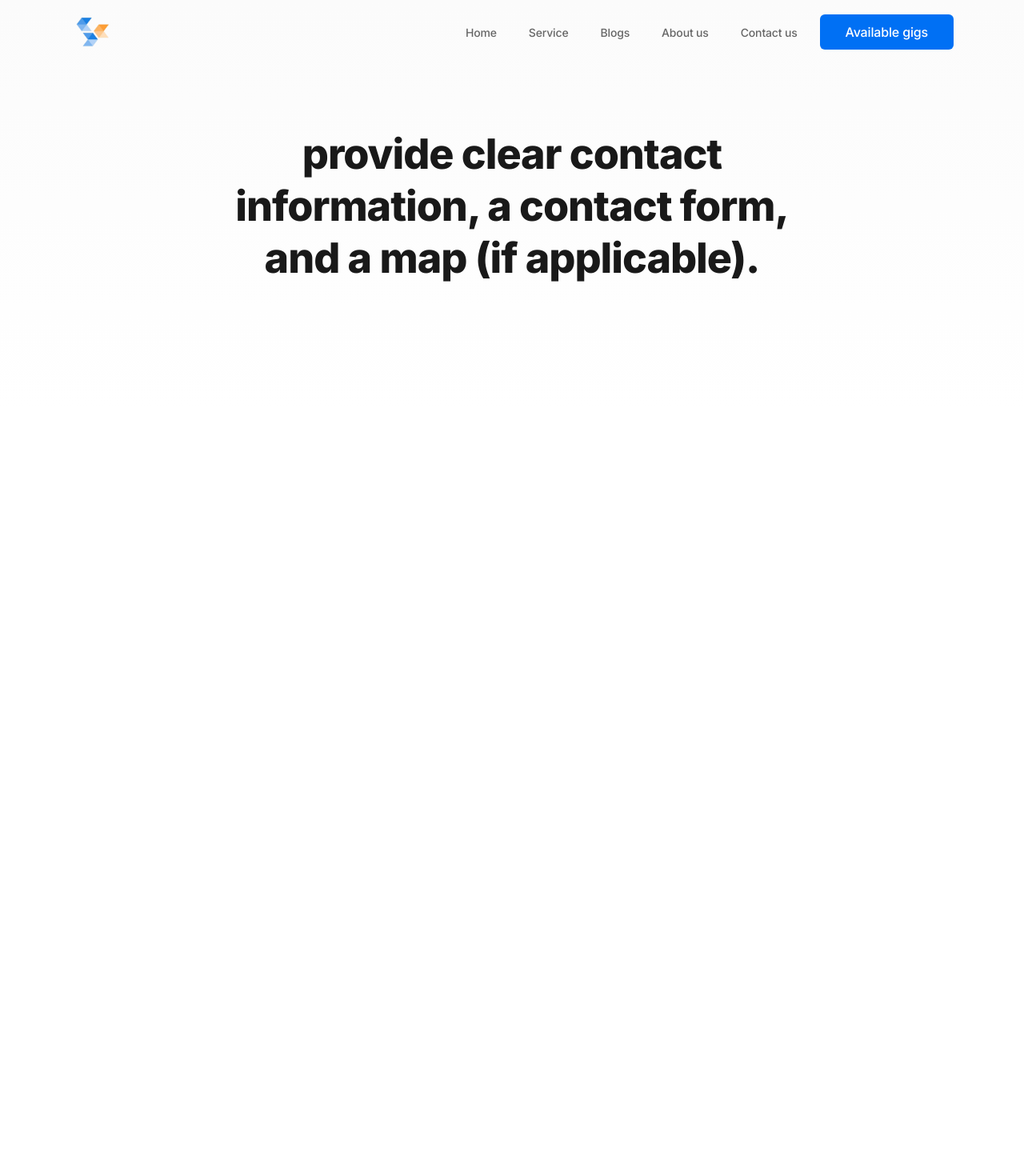
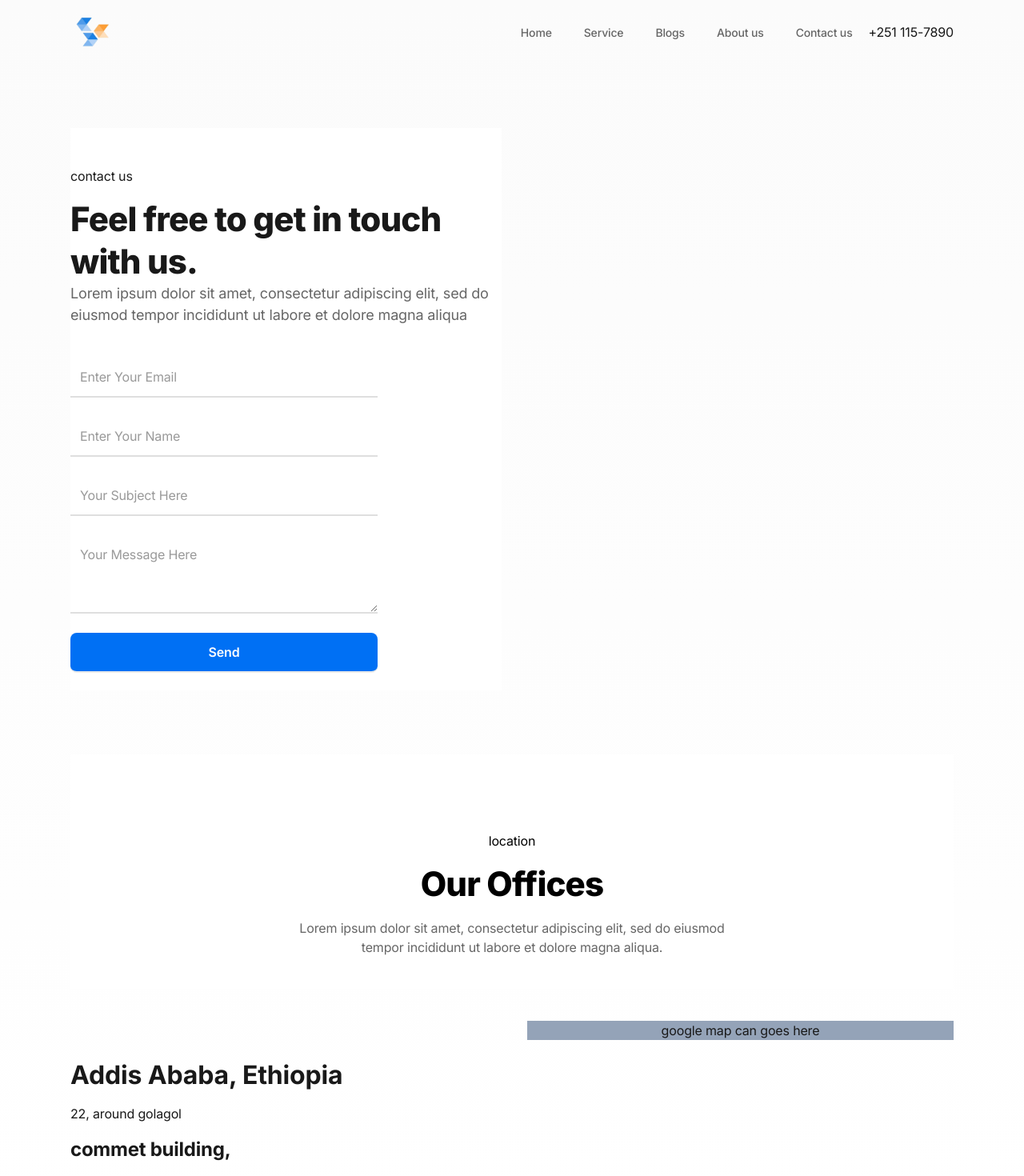
Before and after one commit to habtish1/Source-Code-Web, a Next.js app: page /contact in a window 1280 px wide. Shown: the top 1470 px of the page at 80% size. Before the commit the page ends 800 px from the top, so only its background shows below. Built offline with nearby package versions, Linux system fonts and the light colour scheme.

Commit message:
about pages done

```diff
--- a/app/(auth)/contact/page.tsx
+++ b/app/(auth)/contact/page.tsx
@@ -1,89 +1,107 @@
-export const metadata = {
-  title: "Sign In - Simple",
-  description: "Page description",
-};
+"use client";
 
-import Link from "next/link";
+import Aos from "aos";
+import "aos/dist/aos.css";
+import { useEffect } from "react";
 
-export default function SignIn() {
+export default function Contact() {
+  useEffect(() => {
+    Aos.init({
+      once: true,
+      disable: "phone",
+      duration: 700,
+      easing: "ease-out-cubic",
+    });
+  });
   return (
     <section className="bg-gradient-to-b from-gray-100 to-white">
       <div className="max-w-6xl mx-auto px-4 sm:px-6">
-        <div className="pt-32 pb-12 md:pt-40 md:pb-20">
-          {/* Page header */}
-          <div className="max-w-3xl mx-auto text-center pb-12 md:pb-20">
-            <h1 className="h1">
-              {" "}
-              provide clear contact information, a contact form, and a map (if
-              applicable).
-            </h1>
+        <div className="w-full flex flex-col gap-y-4 md:flex-row max-h-max mx-auto pt-32  pb-12 md:pt-40 md:pb-20">
+          <div className="max-w-[682px]  w-full max-h-max bg-white py-8 mr-8">
+            <div className="w-full h-auto ">
+              <h1 className="h5 mt-4">contact us</h1>
+              <h1 className="h2 mt-4">Feel free to get in touch with us.</h1>
+              <p
+                className="text-lg max-w-[682px] w-full text-gray-600"
+                data-aos="zoom-y-out"
+                data-aos-delay="150"
+              >
+                Lorem ipsum dolor sit amet, consectetur adipiscing elit, sed do
+                eiusmod tempor incididunt ut labore et dolore magna aliqua
+              </p>
+            </div>
+            <form className="w-96 h-96 mt-10 bg-white">
+              {/* </div> */}
+
+              {/* <div className="flex w-max-[360px] flex-col"> */}
+              <div className="w-full flex flex-col">
+                <input
+                  type="email"
+                  className="w-full placeholder:capitalize py-3 text-base border-y-0 border-x-0 border-b-2 border-gray-300  placeholder:text-gray-400  outline-none"
+                  placeholder="enter your email"
+                />
+              </div>
+              <div className="w-full  flex flex-col">
+                <input
+                  type="text"
+                  className="w-full placeholder:capitalize mt-6 py-3 text-base border-y-0 border-x-0 border-b-2 border-gray-300  placeholder:text-gray-400 outline-none"
+                  placeholder="enter your name"
+                />
+              </div>
+              <div className="w-full flex flex-col">
+                <input
+                  type="text"
+                  className="w-full placeholder:capitalize mt-6 py-3 text-base border-y-0 border-x-0 border-b-2 border-gray-300 placeholder:text-gray-400 outline-none"
+                  placeholder="your subject here"
+                />
+              </div>
+              <div className="w-full flex flex-col ">
+                <textarea
+                  rows={3}
+                  className="w-full placeholder:capitalize mt-6 py-3 text-base border-y-0 border-x-0 border-b-2 border-gray-300 placeholder:text-gray-400 outline-none"
+                  placeholder="your message here"
+                />
+              </div>
+
+              {/* button */}
+
+              <button className="w-full mt-6 py-3 px-8 outline-none border-b-2 disabled:cursor-not-allowed disabled:opacity-50 bg-blue-600 rounded-lg capitalize text-base text-white font-semibold text-center">
+                send
+              </button>
+              {/* </div> */}
+            </form>
           </div>
+          <div className=" max-w-[533px] max-md:h-80 w-full mx-auto max-h-max bg-slate-400  "></div>
+        </div>
+        {/* our office */}
+        <div className="w-full flex flex-col justify-center items-center  mx-auto text-black max-h-max bg-white pt-16 md:pt-24 pb-6 md:pb-10">
+          <h1 className=" max-w-max h5 text-center mb-4 ">location</h1>
+          <h1 className="h2 text-center w-full">Our Offices</h1>
+          <p
+            className="max-w-xl mx-auto mt-4 text-center text-base text-gray-600"
+            data-aos="zoom-y-out"
+            data-aos-delay="150"
+          >
+            Lorem ipsum dolor sit amet, consectetur adipiscing elit, sed do
+            eiusmod tempor incididunt ut labore et dolore magna aliqua.
+          </p>
+        </div>
 
-          {/* Form */}
-          {/* <div className="max-w-sm mx-auto">
-            <form>
-              <div className="flex flex-wrap -mx-3 mb-4">
-                <div className="w-full px-3">
-                  <label className="block text-gray-800 text-sm font-medium mb-1" htmlFor="email">Email</label>
-                  <input id="email" type="email" className="form-input w-full text-gray-800" placeholder="Enter your email address" required />
-                </div>
-              </div>
-              <div className="flex flex-wrap -mx-3 mb-4">
-                <div className="w-full px-3">
-                  <div className="flex justify-between">
-                    <label className="block text-gray-800 text-sm font-medium mb-1" htmlFor="password">Password</label>
-                    <Link href="/reset-password" className="text-sm font-medium text-blue-600 hover:underline">Having trouble signing in?</Link>
-                  </div>
-                  <input id="password" type="password" className="form-input w-full text-gray-800" placeholder="Enter your password" required />
-                </div>
-              </div>
-              <div className="flex flex-wrap -mx-3 mb-4">
-                <div className="w-full px-3">
-                  <div className="flex justify-between">
-                    <label className="flex items-center">
-                      <input type="checkbox" className="form-checkbox" />
-                      <span className="text-gray-600 ml-2">Keep me signed in</span>
-                    </label>
-                  </div>
-                </div>
-              </div>
-              <div className="flex flex-wrap -mx-3 mt-6">
-                <div className="w-full px-3">
-                  <button className="btn text-white bg-blue-600 hover:bg-blue-700 w-full">Sign in</button>
-                </div>
-              </div>
-            </form>
-            <div className="flex items-center my-6">
-              <div className="border-t border-gray-300 grow mr-3" aria-hidden="true"></div>
-              <div className="text-gray-600 italic">Or</div>
-              <div className="border-t border-gray-300 grow ml-3" aria-hidden="true"></div>
+        {/* map and address */}
+        <div className="w-full flex flex-col gap-y-8 md:flex-row max-h-max mx-auto pt-6  pb-12 md:pt-10 md:pb-20">
+          <div className="max-w-[682px]  w-full max-h-max  py-8">
+            <div className="w-full h-20 ">
+              <h1 className="h3 mt-4">Addis Ababa, Ethiopia</h1>
+              <p className="text-base mt-4">22, around golagol</p>
+              <h1 className="h4 mt-4">commet building, </h1>
+              <p className="text-base mt-4">office number: 201</p>
+              <p className="text-base my-4">info@gmail.com</p>
+              <a href="tel:+1234567890">Call us at (123) 456-7890</a>
             </div>
-            <form>
-              <div className="flex flex-wrap -mx-3 mb-3">
-                <div className="w-full px-3">
-                  <button className="btn px-0 text-white bg-gray-900 hover:bg-gray-800 w-full relative flex items-center">
-                    <svg className="w-4 h-4 fill-current text-white opacity-75 shrink-0 mx-4" viewBox="0 0 16 16" xmlns="http://www.w3.org/2000/svg">
-                      <path d="M7.95 0C3.578 0 0 3.578 0 7.95c0 3.479 2.286 6.46 5.466 7.553.397.1.497-.199.497-.397v-1.392c-2.187.497-2.683-.993-2.683-.993-.398-.895-.895-1.193-.895-1.193-.696-.497.1-.497.1-.497.795.1 1.192.795 1.192.795.696 1.292 1.888.895 2.286.696.1-.497.298-.895.497-1.093-1.79-.2-3.578-.895-3.578-3.975 0-.895.298-1.59.795-2.087-.1-.2-.397-.994.1-2.087 0 0 .695-.2 2.186.795a6.408 6.408 0 011.987-.299c.696 0 1.392.1 1.988.299 1.49-.994 2.186-.795 2.186-.795.398 1.093.199 1.888.1 2.087.496.596.795 1.291.795 2.087 0 3.08-1.889 3.677-3.677 3.875.298.398.596.895.596 1.59v2.187c0 .198.1.497.596.397C13.714 14.41 16 11.43 16 7.95 15.9 3.578 12.323 0 7.95 0z" />
-                    </svg>
-                    <span className="flex-auto pl-16 pr-8 -ml-16">Continue with GitHub</span>
-                  </button>
-                </div>
-              </div>
-              <div className="flex flex-wrap -mx-3">
-                <div className="w-full px-3">
-                  <button className="btn px-0 text-white bg-red-600 hover:bg-red-700 w-full relative flex items-center">
-                    <svg className="w-4 h-4 fill-current text-white opacity-75 shrink-0 mx-4" viewBox="0 0 16 16" xmlns="http://www.w3.org/2000/svg">
-                      <path d="M7.9 7v2.4H12c-.2 1-1.2 3-4 3-2.4 0-4.3-2-4.3-4.4 0-2.4 2-4.4 4.3-4.4 1.4 0 2.3.6 2.8 1.1l1.9-1.8C11.5 1.7 9.9 1 8 1 4.1 1 1 4.1 1 8s3.1 7 7 7c4 0 6.7-2.8 6.7-6.8 0-.5 0-.8-.1-1.2H7.9z" />
-                    </svg>
-                    <span className="flex-auto pl-16 pr-8 -ml-16">Continue with Google</span>
-                  </button>
-                </div>
-              </div>
-            </form>
-            <div className="text-gray-600 text-center mt-6">
-              Don't you have an account? <Link href="/signup" className="text-blue-600 hover:underline transition duration-150 ease-in-out">Sign up</Link>
-            </div>
-          </div> */}
+          </div>
+          <div className="flex justify-center items-center max-w-[533px] mx-auto h-96 w-full max-h-max bg-slate-400  ">
+            google map can goes here
+          </div>
         </div>
       </div>
     </section>
--- a/components/ui/header.tsx
+++ b/components/ui/header.tsx
@@ -116,13 +116,14 @@ export default function Header() {
             </Link>
           </div> */}
         </nav>
-        <div>
-          <a
+        <div className="ml-2 max-md:hidden">
+          <a href="tel:+1234567890"> +251 115-7890</a>
+          {/* <a
             href="#"
             className="max-md:hidden px-8 py-3 text-base leading-6 text-nowrap bg-blue-600 text-white ml-4 rounded-md font-medium"
           >
             Available gigs
-          </a>
+          </a> */}
         </div>
 
         <MobileMenu />
```
Also changed, not shown: app/(auth)/about/page.tsx (+0 -14 lines).
